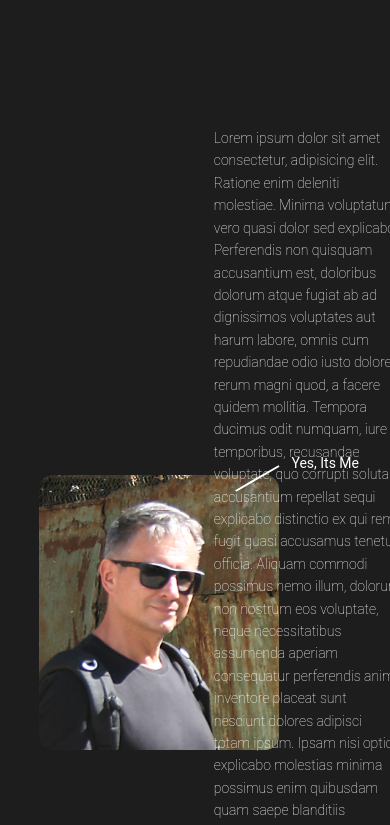
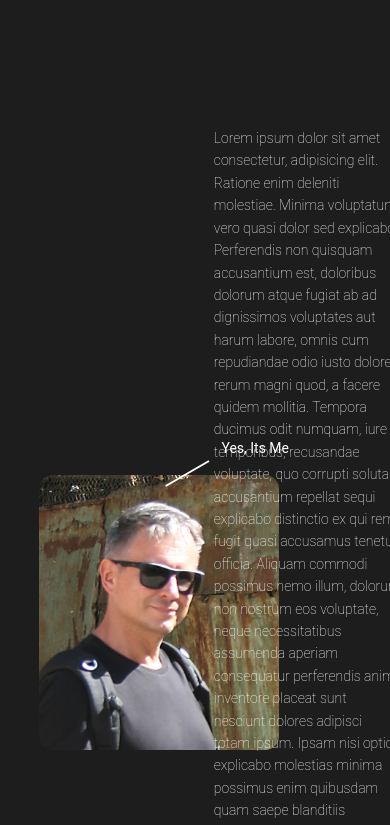
Before and after one commit to Victorvs1967/personal-portfolio, a website: page public/index.html in a window 390 px wide. Shown: the part 1161-1986 px from the top of the page. Drawn offline with Linux system fonts and the light colour scheme.

Commit message:
edit menu

```diff
--- a/public/app.js
+++ b/public/app.js
@@ -5,7 +5,9 @@ const links = document.querySelectorAll('.link'),
       firstName = document.querySelector('.first-name'),
       lastName = document.querySelector('.last-name'),
       email = document.querySelector('.email'),
-      msg = document.querySelector('.message');
+      msg = document.querySelector('.message'),
+      toggleBtn = document.querySelector('.toggle-btn'),
+      linkContainer = document.querySelector('.links-container');
 
 links.forEach(link => {
   link.addEventListener('click', () => {
@@ -58,3 +60,9 @@ filters.forEach(filterBtn => {
     }
   });
 });
+
+// toggle button
+toggleBtn.addEventListener('click', () => {
+  toggleBtn.classList.toggle('active');
+  linkContainer.classList.toggle('show');
+});
--- a/public/index.html
+++ b/public/index.html
@@ -16,7 +16,6 @@
   <nav class="navbar">
     <h1 class="brand">portflio</h1>
     <div class="toggle-btn">
-      <span></span>
       <span></span>
       <span></span>
     </div>
--- a/public/style.css
+++ b/public/style.css
@@ -441,6 +441,24 @@ body {
     width: 50%;
     min-width: 320px;
   }
+  .left-col::before {
+    content: 'yes, its me';
+    text-transform: capitalize;
+    position: absolute;
+    right: 70px;
+    top: -35px;
+  }
+  .left-col::after {
+    content: '';
+    position: absolute;
+    top: -15px;
+    right: 150px;
+    width: 50px;
+    height: 2px;
+    background: #fff;
+    transform-origin: right;
+    transform: rotate(-30deg);
+  }
   .about-image {
     width: 240px;
   }
```
